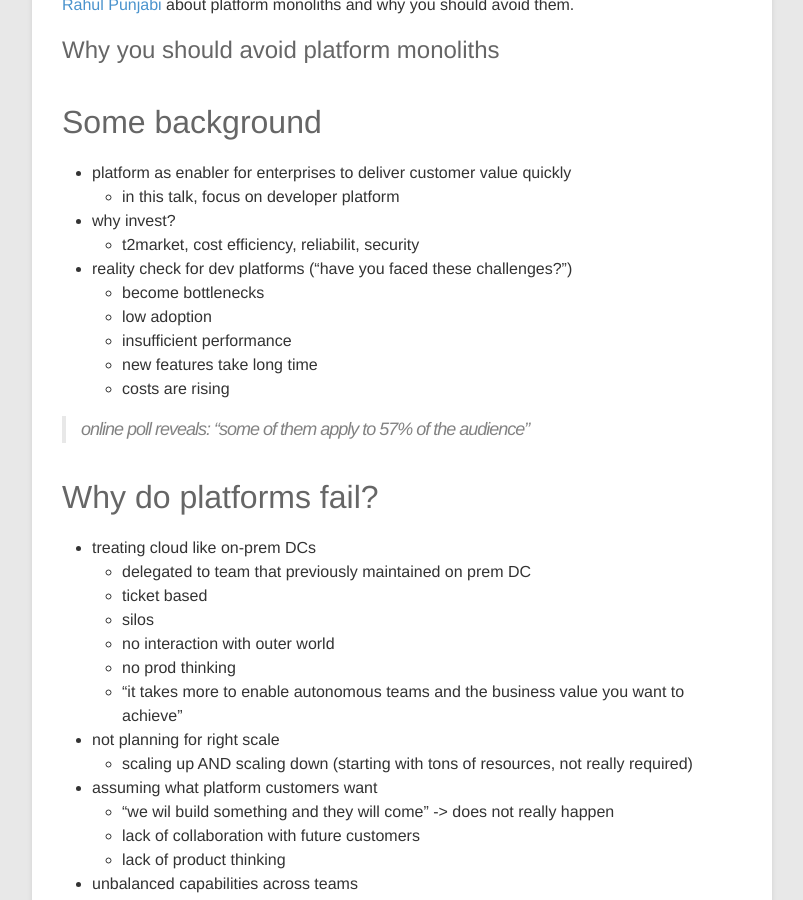
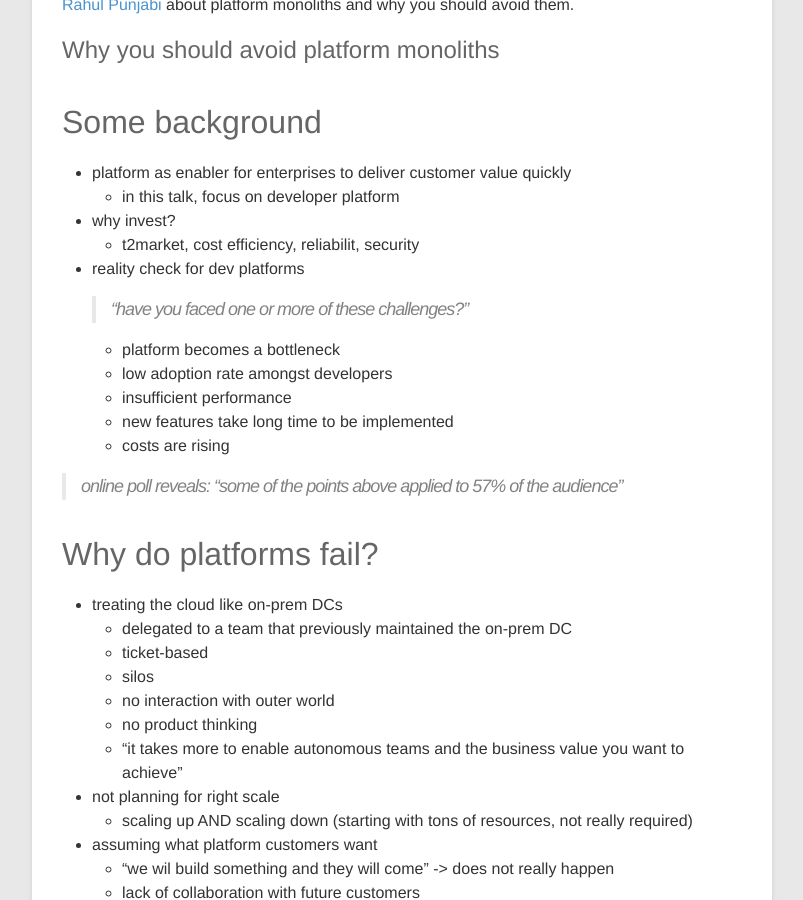
Before and after one commit to michaellihs/michaellihs.github.io, a Jekyll site: the page built from _posts/2022-11-23-avoid-platform-monolith.md, in a window 1280 px wide and 900 px high, scrolled down 335 px. Shown: the whole window, without its empty margins (238-1041 px from the left). Built offline with Jekyll 4.4.1, drawn with Linux system fonts in a browser that asks for light colours; comment, search, counter and statistics services are not loaded; some of the changed text lies outside the part shown.

Commit message:
Update 2022-11-23-avoid-platform-monolith.md

```diff
--- a/_posts/2022-11-23-avoid-platform-monolith.md
+++ b/_posts/2022-11-23-avoid-platform-monolith.md
@@ -20,24 +20,27 @@ Some background
 * why invest?
   * t2market, cost efficiency, reliabilit, security
 
-* reality check for dev platforms ("have you faced these challenges?")
-  * become bottlenecks
-  * low adoption
+* reality check for dev platforms
+
+   > "have you faced one or more of these challenges?"
+
+  * platform becomes a bottleneck
+  * low adoption rate amongst developers
   * insufficient performance
-  * new features take long time
+  * new features take long time to be implemented
   * costs are rising
 
-> online poll reveals: "some of them apply to 57% of the audience"
+> online poll reveals: "some of the points above applied to 57% of the audience"
 
 Why do platforms fail?
 ----------------------
 
-* treating cloud like on-prem DCs
-  * delegated to team that previously maintained on prem DC
-  * ticket based
+* treating the cloud like on-prem DCs
+  * delegated to a team that previously maintained the on-prem DC
+  * ticket-based
   * silos
   * no interaction with outer world
-  * no prod thinking
+  * no product thinking
   * "it takes more to enable autonomous teams and the business value you want to achieve"
 * not planning for right scale
   * scaling up AND scaling down (starting with tons of resources, not really required)
@@ -197,3 +200,13 @@ Takeaways
 ---------
 
 * monolithic platforms can restrict its own evolution and restric the customers
+
+References & resources
+----------------------
+
+* [Infrastructure as product - Max Griffiths](https://www.thoughtworks.com/content/dam/thoughtworks/documents/e-book/tw_ebook_infrastructure_as_product_max_griffiths_2021.pdf)
+* [Incremental developer platform on Thoughtworks Technology Radar](https://www.thoughtworks.com/en-de/radar/techniques/incremental-developer-platform)
+* [The art of platform thinking](https://www.thoughtworks.com/en-de/insights/blog/art-platform-thinking)
+* [The enterprise guide of platform thinking](https://www.thoughtworks.com/content/dam/thoughtworks/documents/guide/tw_guide_enterprise_guide_to_platform_thinking.pdf)
+* [Why you should invest in good Developer Experience today](https://www.thoughtworks.com/en-de/insights/blog/why-you-should-invest-good-developer-experience-today)
+* [Five proven approaches for a better Developer Experience in your organisation](https://www.thoughtworks.com/insights/blog/experience-design/approaches-for-a-better-developer-experience)
```
